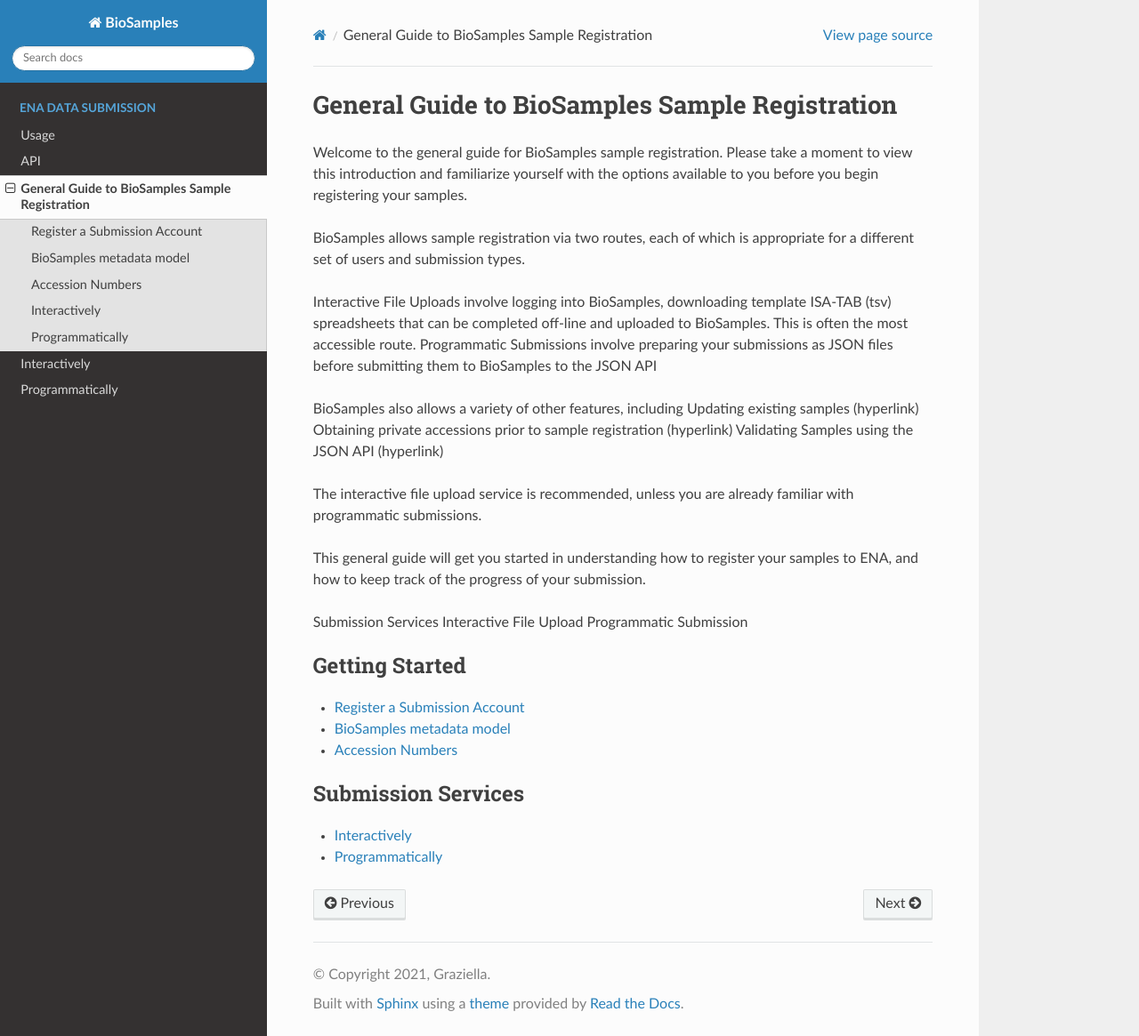
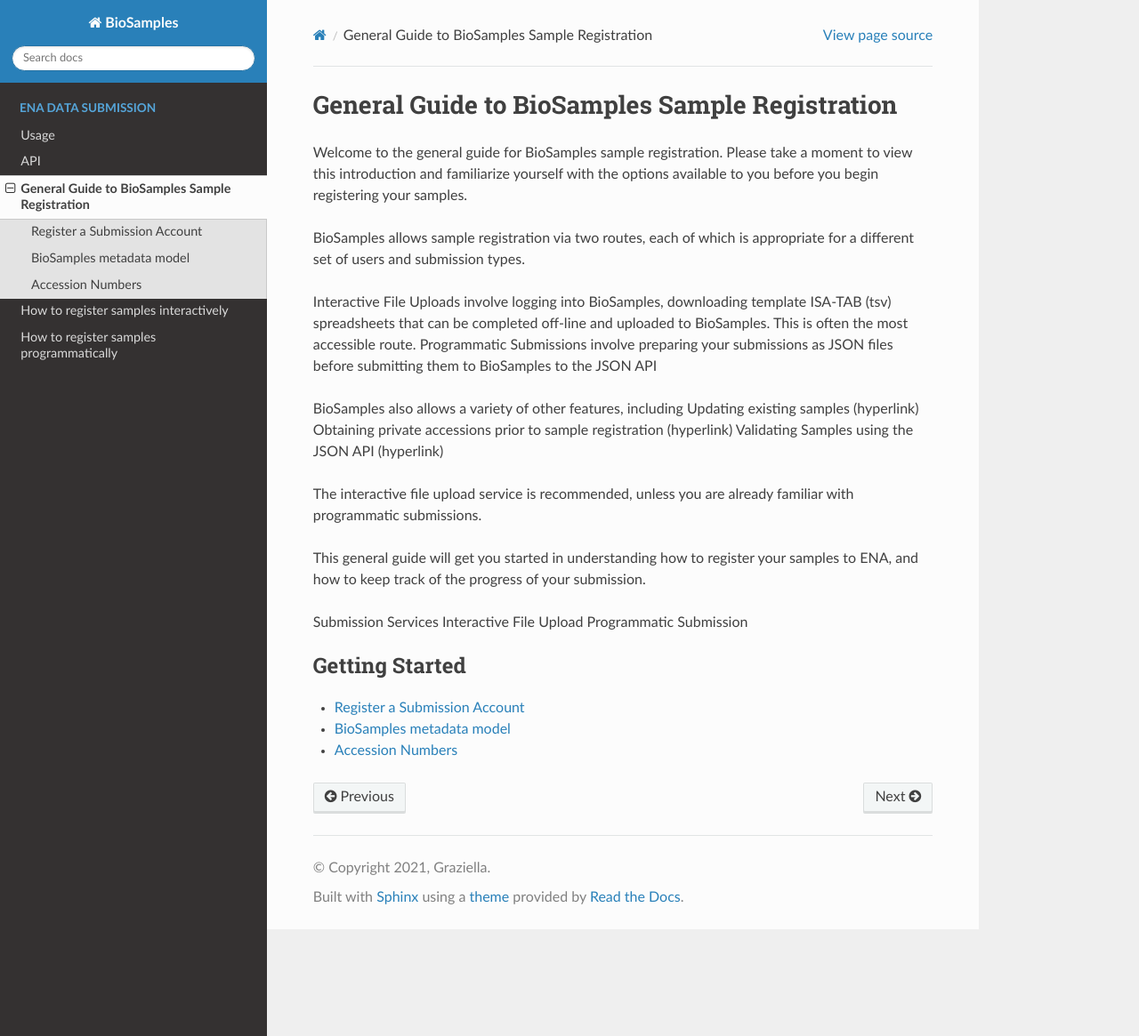
Before and after one commit to Wkt8/rtd-tutorial, a Sphinx documentation site: the page built from docs/source/submit/general-guide.rst, in a window 1280 px wide and 1165 px high. Shown: the whole window at 89% size. Built offline with Sphinx 7.4.7 and the Read the Docs theme 3.1.0, drawn with Linux system fonts in a browser that asks for light colours.

Commit message:
edit toctree in general-guide.rst

```diff
--- a/docs/source/submit/general-guide.rst
+++ b/docs/source/submit/general-guide.rst
@@ -30,10 +30,3 @@ Programmatic Submission
     general-guide/registration
     general-guide/metadata-model
     general-guide/accession-numbers
-
-.. toctree::
-    :caption: Submission Services
-    :maxdepth: 1
-
-    interactively
-    programmatically
--- a/docs/source/submit/general-guide/metadata-model.rst
+++ b/docs/source/submit/general-guide/metadata-model.rst
@@ -40,6 +40,4 @@ Relationship types
 
 Sample A is derived from Sample B.
 
-
-
 For samples in the same project or study, it is recommended to provide the project or study information as an attribute, rather than providing has member relationships to avoid duplication.
--- a/docs/source/submit/interactively.rst
+++ b/docs/source/submit/interactively.rst
@@ -1,4 +1,4 @@
-Interactively
+How to register samples interactively
 ==============
 
 How to register samples interactively
--- a/docs/source/submit/programmatically.rst
+++ b/docs/source/submit/programmatically.rst
@@ -1,2 +1,2 @@
-Programmatically
-=================
+How to register samples programmatically
+===================================
```
